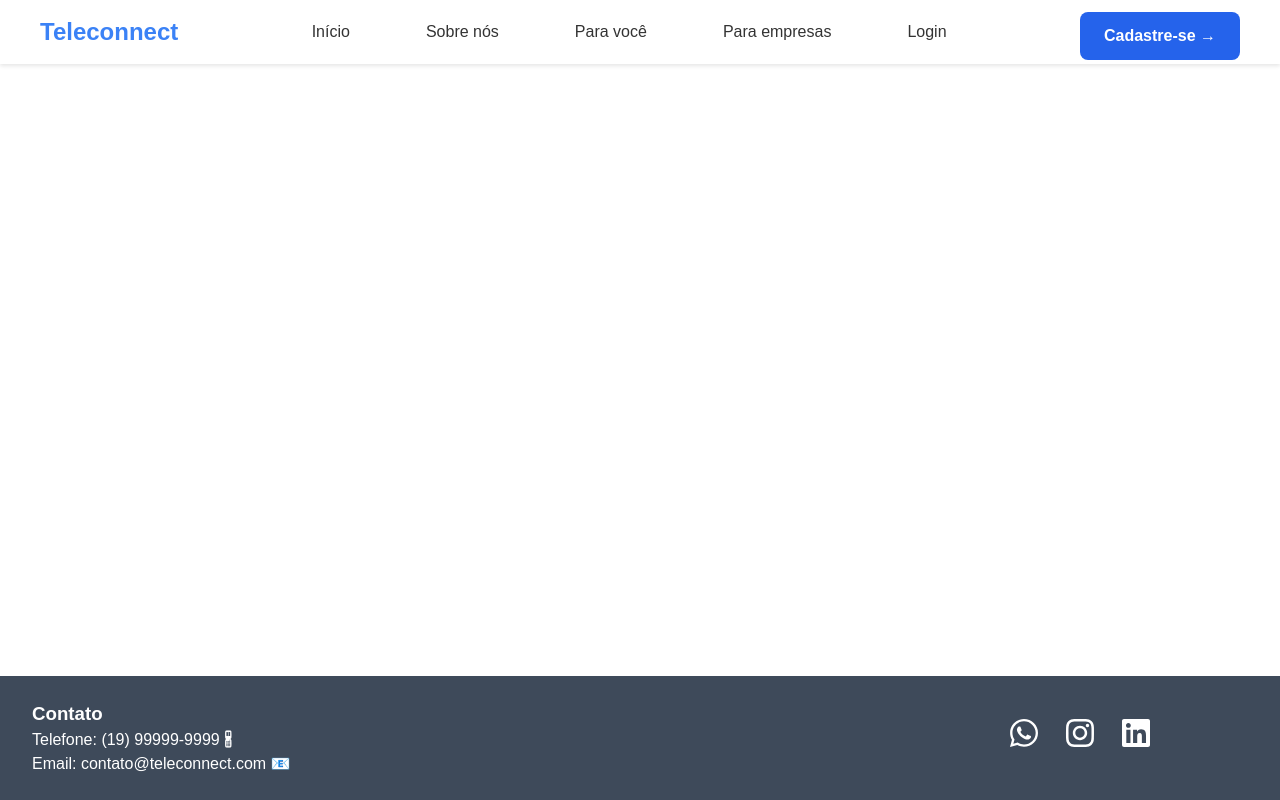
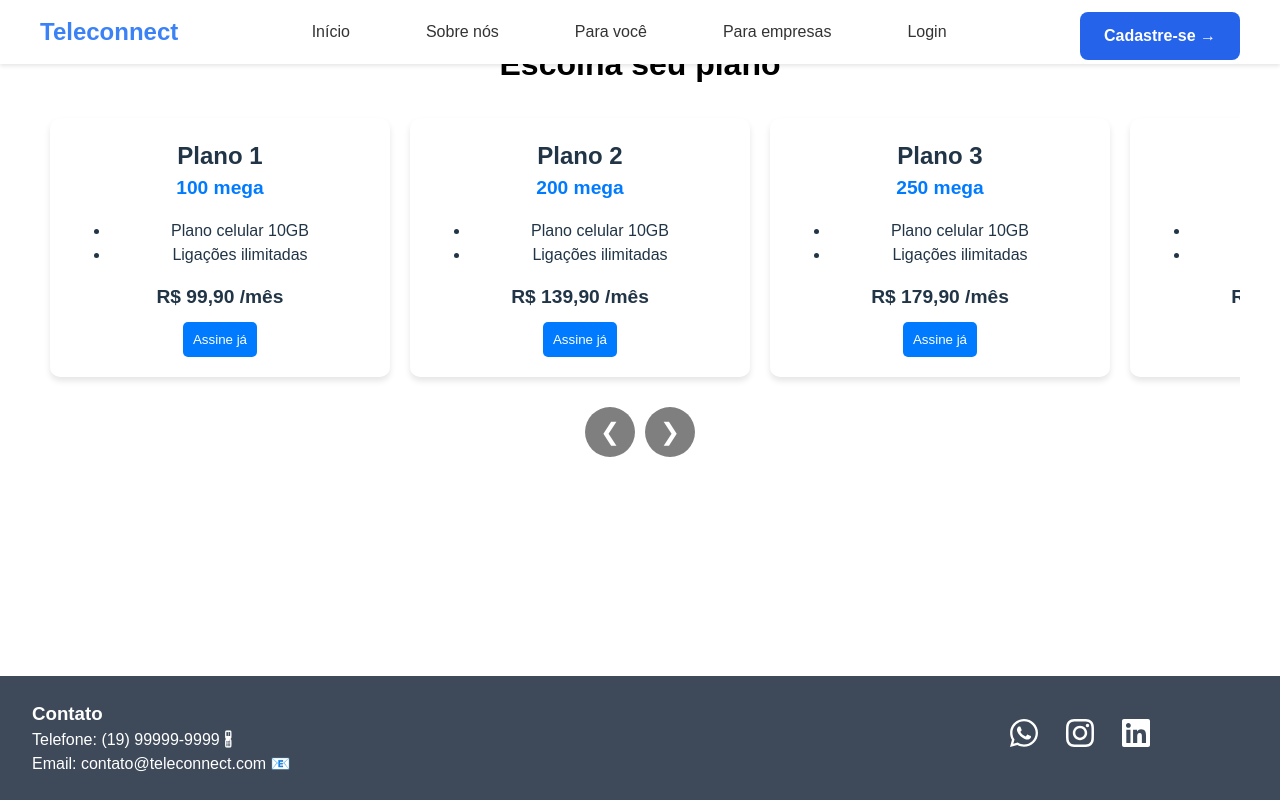
Before and after one commit to JoaoDelomo/case_II_frontend, a React (Vite) app in the folder teleconnect/: page /para-voce in a window 1280 px wide. Built offline with nearby package versions, Linux system fonts and the light colour scheme.

Commit message:
tela_para_voce

```diff
--- a/teleconnect/src/App.tsx
+++ b/teleconnect/src/App.tsx
@@ -8,6 +8,7 @@ import SobreNos from "./pages/sobre_nos/SobreNos"; // Importando a nova página
 import Registrar from "./pages/registrar/Registrar"; // Importando a página de registro
 import ForgotPassword from "./pages/esqueci_senha/ForgotPassword"; // Importando a página de registro
 import LandingPage from "./pages/landing/Landing";
+import ParaVoce from "./pages/para_você/ParaVoce"
 
 
 export default function App() {
@@ -24,6 +25,7 @@ export default function App() {
             <Route path="/sobre-nos" element={<SobreNos />} />
             <Route path="/register" element={<Registrar />} /> {/* 🔹 Adicionada a rota de registro */}
             <Route path="/forgot-password" element={<ForgotPassword />} />
+            <Route path="/para-voce" element={<ParaVoce />} />
           </Routes>
         </div>
         <Footer />
--- a/teleconnect/src/components/header/Header.tsx
+++ b/teleconnect/src/components/header/Header.tsx
@@ -23,7 +23,7 @@ export default function Header() {
         <nav className={styles.navDesktop}>
           <Link to="/" className={styles.navLink}>Início</Link>
           <Link to="/sobre-nos" className={styles.navLink}>Sobre nós</Link>
-          <Link to="/plans" className={styles.navLink}>Para você</Link>
+          <Link to="/para-voce" className={styles.navLink}>Para você</Link>
           <Link to="/business" className={styles.navLink}>Para empresas</Link>
           <Link to="/login" className={styles.navLink}>Login</Link>
         </nav>
@@ -41,7 +41,7 @@ export default function Header() {
         <nav className={styles.navMobile}>
           <Link to="/" className={styles.navLink} onClick={() => setIsOpen(false)}>Início</Link>
           <Link to="/sobre-nos" className={styles.navLink} onClick={() => setIsOpen(false)}>Sobre nós</Link>
-          <Link to="/plans" className={styles.navLink} onClick={() => setIsOpen(false)}>Para você</Link>
+          <Link to="/para-voce" className={styles.navLink} onClick={() => setIsOpen(false)}>Para você</Link>
           <Link to="/business" className={styles.navLink} onClick={() => setIsOpen(false)}>Para empresas</Link>
           <Link to="/login" className={styles.navLink} onClick={() => setIsOpen(false)}>Login</Link>
           <Link to="/register" className={styles.registerButton}>
--- /dev/null
+++ b/teleconnect/src/pages/para_você/ParaVoce.css
@@ -0,0 +1,108 @@
+/* Container principal */
+.plans-container {
+  display: flex;
+  flex-direction: column;
+  align-items: center;
+  padding: 40px 20px;
+  width: 100%;
+  max-width: 1200px;
+  margin: 0 auto;
+}
+
+/* Título "Escolha seu plano" */
+.title {
+  font-size: 2rem;
+  font-weight: bold;
+  text-align: center;
+  margin-bottom: 20px;
+  width: 100%;
+}
+
+/* Contêiner para centralizar o slider */
+.plans-slider-container {
+  width: 100%;
+  overflow: hidden;
+  display: flex;
+  justify-content: flex-start; /* Alinha os planos à esquerda */
+}
+
+/* Estilização do Slider */
+.plans-slider {
+  display: flex;
+  gap: 20px;
+  overflow-x: auto;
+  scroll-behavior: smooth;
+  padding: 10px;
+  scrollbar-width: none; /* Remove barra de rolagem no Firefox */
+}
+
+.plans-slider::-webkit-scrollbar {
+  display: none; /* Remove barra de rolagem no Chrome/Safari */
+}
+
+/* Cartão de cada plano */
+.plan-card {
+  flex: 0 0 auto;
+  width: 300px;
+  background: white;
+  padding: 20px;
+  border-radius: 10px;
+  box-shadow: 0px 4px 6px rgba(0, 0, 0, 0.1);
+  text-align: center;
+}
+
+.plan-card h3 {
+  font-size: 1.5rem;
+  font-weight: bold;
+}
+
+.speed {
+  font-size: 1.2rem;
+  color: #007bff;
+  font-weight: bold;
+}
+
+.price {
+  font-size: 1.2rem;
+  font-weight: bold;
+  margin: 10px 0;
+}
+
+.subscribe-btn {
+  background-color: #007bff;
+  color: white;
+  padding: 10px;
+  border: none;
+  border-radius: 5px;
+  cursor: pointer;
+}
+
+.subscribe-btn:hover {
+  background-color: #0056b3;
+}
+
+/* Botões de navegação abaixo dos planos */
+.scroll-buttons {
+  display: flex;
+  justify-content: center;
+  margin-top: 20px;
+  gap: 10px;
+}
+
+.scroll-btn {
+  width: 50px;
+  height: 50px;
+  background: rgba(0, 0, 0, 0.5);
+  color: white;
+  border: none;
+  border-radius: 50%;
+  cursor: pointer;
+  font-size: 24px;
+  display: flex;
+  align-items: center;
+  justify-content: center;
+}
+
+.scroll-btn:hover {
+  background: rgba(0, 0, 0, 0.8);
+}
--- /dev/null
+++ b/teleconnect/src/pages/para_você/ParaVoce.tsx
@@ -0,0 +1,60 @@
+import "./ParaVoce.css";
+import { useRef } from "react";
+
+export default function ParaVoce() {
+  const sliderRef = useRef<HTMLDivElement>(null);
+
+  // Função para rolar o slider
+  const scroll = (direction: "left" | "right") => {
+    if (sliderRef.current) {
+      const scrollAmount = 320;
+      sliderRef.current.scrollBy({
+        left: direction === "right" ? scrollAmount : -scrollAmount,
+        behavior: "smooth",
+      });
+    }
+  };
+
+  const plans = [
+    { name: "Plano 1", speed: "100 mega", price: "R$ 99,90" },
+    { name: "Plano 2", speed: "200 mega", price: "R$ 139,90" },
+    { name: "Plano 3", speed: "250 mega", price: "R$ 179,90" },
+    { name: "Plano 4", speed: "300 mega", price: "R$ 199,90" },
+    { name: "Plano 5", speed: "400 mega", price: "R$ 249,90" },
+    { name: "Plano 6", speed: "500 mega", price: "R$ 299,90" },
+    { name: "Plano 7", speed: "600 mega", price: "R$ 349,90" },
+  ];
+
+  return (
+    <div className="plans-container">
+      <h2 className="title">Escolha seu plano</h2>
+
+      <div className="plans-slider-container">
+        <div className="plans-slider" ref={sliderRef}>
+          {plans.map((plan, index) => (
+            <div key={index} className="plan-card">
+              <h3>{plan.name}</h3>
+              <p className="speed">{plan.speed}</p>
+              <ul>
+                <li>Plano celular 10GB</li>
+                <li>Ligações ilimitadas</li>
+              </ul>
+              <p className="price">{plan.price} /mês</p>
+              <button className="subscribe-btn">Assine já</button>
+            </div>
+          ))}
+        </div>
+      </div>
+
+      {/* Botões de navegação abaixo dos planos */}
+      <div className="scroll-buttons">
+        <button className="scroll-btn" onClick={() => scroll("left")}>
+          &#10094;
+        </button>
+        <button className="scroll-btn" onClick={() => scroll("right")}>
+          &#10095;
+        </button>
+      </div>
+    </div>
+  );
+}
```
